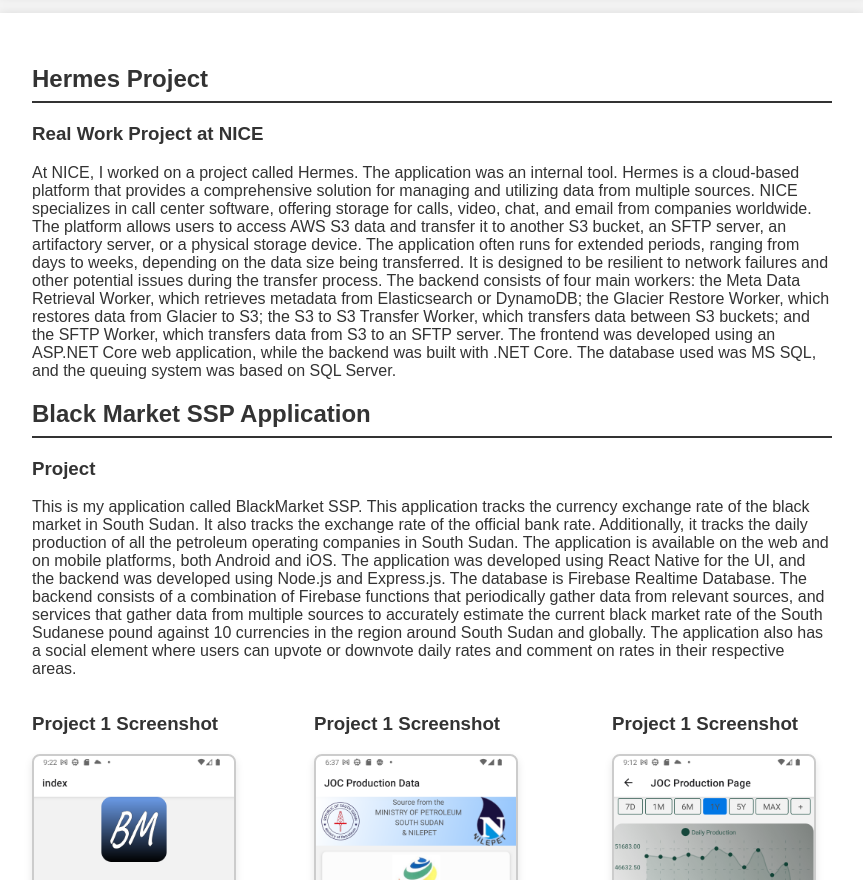
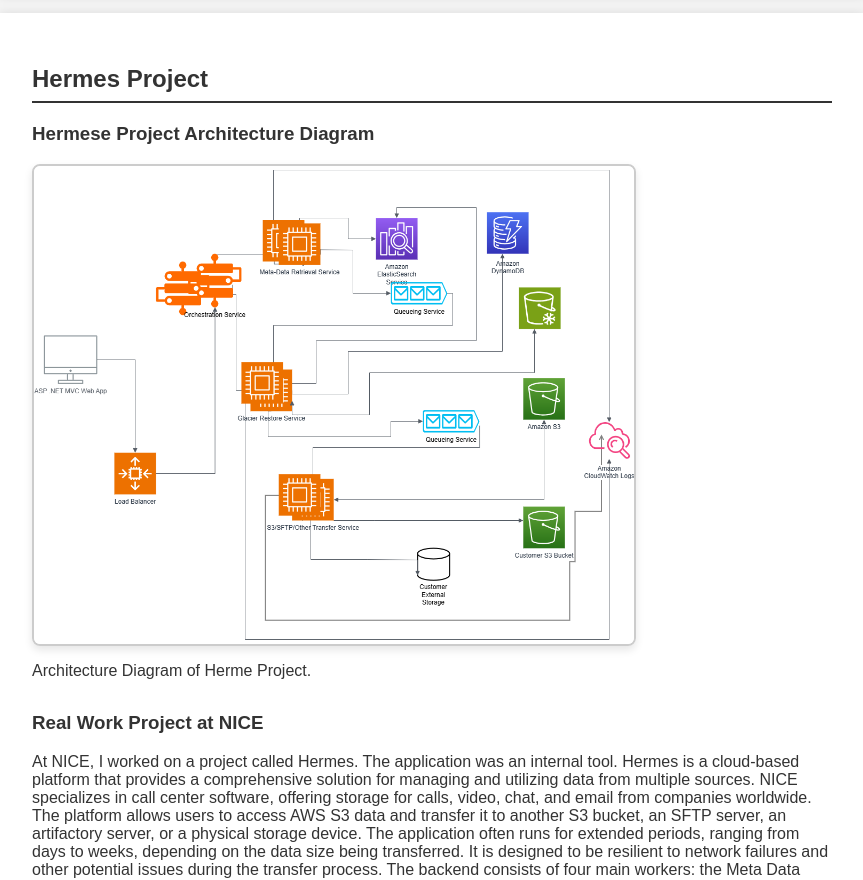
Before and after one commit to bkzarok/porforliowebsite, a plain HTML site: page index.html in a window 1280 px wide. Shown: the part 581-1461 px from the top of the page, without its empty margins (208-1071 px from the left). Drawn offline with Linux system fonts and the light colour scheme.

Commit message:
added hermes diagram

```diff
--- a/index.html
+++ b/index.html
@@ -41,6 +41,15 @@
     <section id="projects">
       <h2>Hermes Project</h2>
       <div class="project-description">
+        <div class="hrisproject">
+          <h3>Hermese Project Architecture Diagram</h3>
+          <img
+            src="images/HermesDiagram.png"
+            alt="Hermes Architecture Diagram"
+            style="max-width: 600px; display: block;"
+          />
+          <p>Architecture Diagram of Herme Project.</p>
+        </div>
         <h3>Real Work Project at NICE </h3>
         <p>
             At NICE, I worked on a project called Hermes. The application was an internal tool.
```
Also changed, not shown: images/HermesDiagram.png (added).
